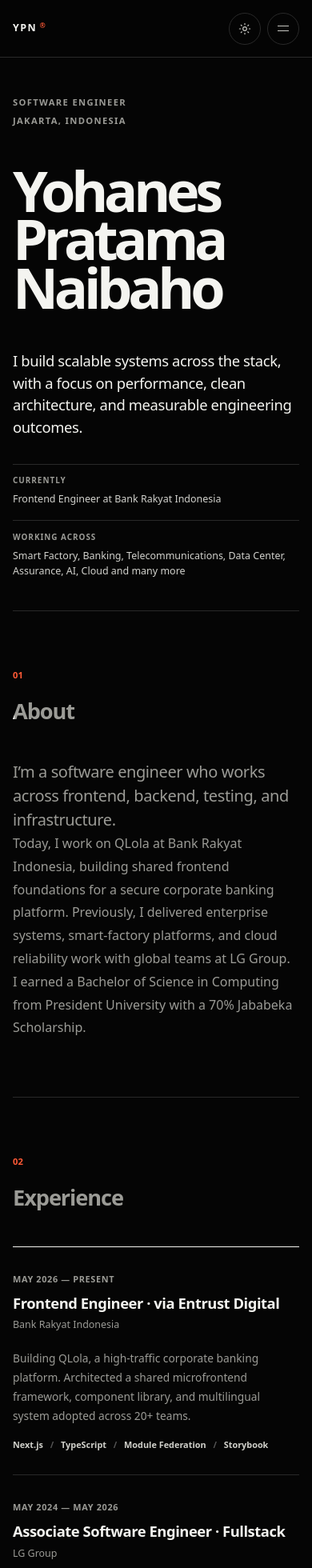
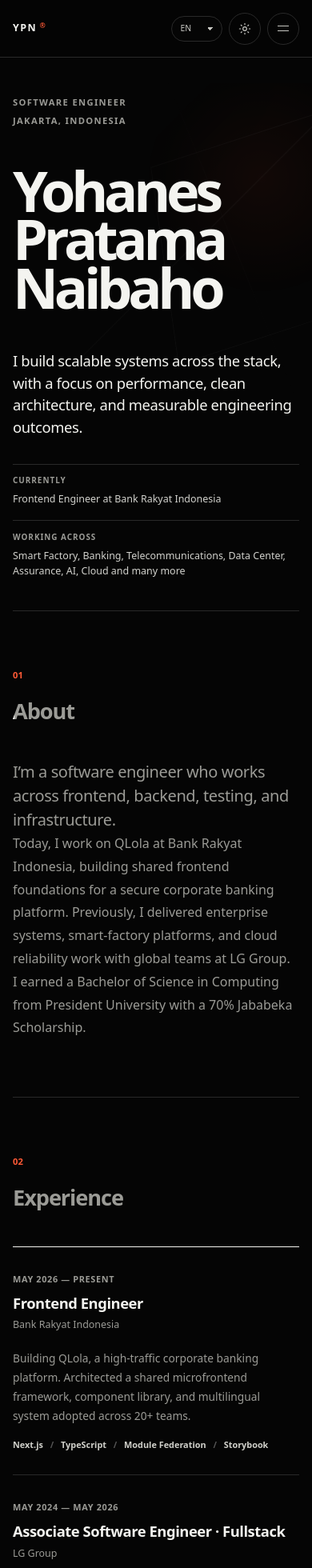
Before and after one commit to yohanesnaibaho303/v2, a React (Vite) app: page / in a window 390 px wide. Shown: the top 1960 px of the page at 80% size. Built offline with nearby package versions, Linux system fonts and the light colour scheme; a web font is replaced by a local one.

Commit message:
Improve mobile layout, geometry, and RTL content handling

```diff
--- a/src/App.jsx
+++ b/src/App.jsx
@@ -181,7 +181,7 @@ const contentTranslations = {
 const experience = [
   {
     period: 'May 2026 — Present',
-    role: 'Frontend Engineer · via Entrust Digital',
+    role: 'Frontend Engineer',
     company: 'Bank Rakyat Indonesia',
     summary: 'Building QLola, a high-traffic corporate banking platform. Architected a shared microfrontend framework, component library, and multilingual system adopted across 20+ teams.',
     tags: ['Next.js', 'TypeScript', 'Module Federation', 'Storybook'],
@@ -290,7 +290,7 @@ function SectionTitle({ words }) {
 }
 
 function TagList({ items, label }) {
-  return <ul className="tags" aria-label={label}>{items.map((item) => <li key={item}>{item}</li>)}</ul>
+  return <ul className="tags" dir="ltr" aria-label={label}>{items.map((item) => <li key={item}>{item}</li>)}</ul>
 }
 
 function App() {
@@ -330,14 +330,16 @@ function App() {
   }, [geometry])
 
   useEffect(() => {
+    const desktop = window.matchMedia('(min-width: 761px)')
     const animateOnReturn = () => {
-      if (document.visibilityState === 'visible') setGeometry((current) => (current + 1) % geometryCount)
+      if (desktop.matches && document.visibilityState === 'visible') setGeometry((current) => (current + 1) % geometryCount)
     }
     document.addEventListener('visibilitychange', animateOnReturn)
     return () => document.removeEventListener('visibilitychange', animateOnReturn)
   }, [])
 
   useEffect(() => {
+    const desktop = window.matchMedia('(min-width: 761px)')
     let previousY = window.scrollY
     const hero = atmosphere.current?.parentElement
     let wasBelowHero = hero ? previousY > hero.offsetTop + hero.offsetHeight * .75 : false
@@ -347,8 +349,8 @@ function App() {
       const distance = currentY - previousY
       const geometryThreshold = hero ? hero.offsetTop + hero.offsetHeight * .75 : Infinity
 
-      if (currentY > geometryThreshold) wasBelowHero = true
-      else if (wasBelowHero && distance < 0) {
+      if (desktop.matches && currentY > geometryThreshold) wasBelowHero = true
+      else if (desktop.matches && wasBelowHero && distance < 0) {
         setGeometry((current) => (current + 1) % geometryCount)
         wasBelowHero = false
       }
@@ -434,12 +436,7 @@ function App() {
         <dialog className="mobile-menu" id="mobile-menu" ref={mobileMenu} onClose={handleMenuClose} aria-label={copy.navigation}>
           <div className="mobile-menu-bar">
             <a className="wordmark" href="#top" aria-label={copy.home} onClick={closeMenu}>YPN<span>®</span></a>
-            <div className="mobile-menu-bar-actions">
-              <select className="language-select" value={language} onChange={({ target }) => setLanguage(target.value)} aria-label={copy.language}>
-                {languages.map(([value, label]) => <option value={value} key={value}>{label}</option>)}
-              </select>
-              <button className="menu-close" type="button" onClick={closeMenu} aria-label={copy.closeMenu} autoFocus><span /><span /></button>
-            </div>
+            <button className="menu-close" type="button" onClick={closeMenu} aria-label={copy.closeMenu} autoFocus><span /><span /></button>
           </div>
           <nav className="mobile-navigation" aria-label={copy.navigation}>
             <ol>
@@ -483,12 +480,12 @@ function App() {
           <section className="section-block" id="experience" aria-labelledby="experience-heading">
             <header className="section-heading"><p>02</p><h2 id="experience-heading"><SectionTitle words={copy.sections.experience} /></h2></header>
             <div className="section-content">
-              <div className="experience-list" dir="ltr">
+              <div className="experience-list">
                 {experience.map((item, index) => (
                   <article className="experience-item" key={`${item.company}-${item.period}`}>
                     <div className="experience-title">
-                      <p className="period">{item.period}</p>
-                      <div><h3>{item.role}</h3><p className="company">{item.company}</p></div>
+                      <p className="period" dir="ltr">{item.period}</p>
+                      <div dir="ltr"><h3>{item.role}</h3><p className="company">{item.company}</p></div>
                     </div>
                     <p className="summary" dir={contentDirection}>{localizedContent?.experience[index] ?? item.summary}</p>
                     <TagList items={item.tags} label={copy.technologies} />
@@ -501,13 +498,13 @@ function App() {
 
           <section className="section-block" id="work" aria-labelledby="work-heading">
             <header className="section-heading"><p>03</p><h2 id="work-heading"><SectionTitle words={copy.sections.work} /></h2></header>
-            <div className="section-content project-list" dir="ltr">
+            <div className="section-content project-list">
               {projects.map((project, index) => (
                 <article className="project-row" key={project.title}>
-                  <p className="project-number">0{index + 1}</p>
+                  <p className="project-number" dir="ltr">0{index + 1}</p>
                   <div className="project-copy">
                     <p className="project-type" dir={contentDirection}>{localizedContent?.projectTypes[index] ?? project.type}</p>
-                    <h3>{project.href ? <a href={project.href} target="_blank" rel="noreferrer">{project.title} <span>↗</span></a> : project.title}</h3>
+                    <h3 dir="ltr">{project.href ? <a href={project.href} target="_blank" rel="noreferrer">{project.title} <span>↗</span></a> : project.title}</h3>
                     <p className="summary" dir={contentDirection}>{localizedContent?.projects[index] ?? project.description}</p>
                     <TagList items={project.tags} label={copy.technologies} />
                   </div>
@@ -518,11 +515,11 @@ function App() {
 
           <section className="section-block" id="skills" aria-labelledby="skills-heading">
             <header className="section-heading"><p>04</p><h2 id="skills-heading"><SectionTitle words={copy.sections.skills} /></h2></header>
-            <div className="section-content skill-grid" dir="ltr">
+            <div className="section-content skill-grid">
               {skills.map((skill, index) => (
                 <div className="skill-group" key={skill.group}>
                   <h3 dir={contentDirection}>{localizedContent?.skillGroups[index] ?? skill.group}</h3>
-                  <p>{skill.items.join(', ')}</p>
+                  <p dir="ltr">{skill.items.join(', ')}</p>
                 </div>
               ))}
             </div>
--- a/src/index.css
+++ b/src/index.css
@@ -215,6 +215,10 @@ nav a, .header-email { color: var(--secondary); font-size: .72rem; font-weight:
   from { opacity: 0; transform: scale(.96) rotate(-4deg); }
   to { opacity: .9; transform: scale(1) rotate(0deg); }
 }
+@keyframes mobile-geometry-enter {
+  from { opacity: 0; }
+  to { opacity: .35; }
+}
 @supports (animation-timeline: scroll()) {
   .hero-orbits {
     animation: hero-orbits-scroll linear both;
@@ -302,7 +306,7 @@ h1 span:last-child { margin-inline-start: clamp(1rem, 8vw, 6rem); }
 .project-row { display: grid; grid-template-columns: 4rem 1fr; gap: 1.5rem; padding: 2.5rem 0; border-bottom: 1px solid var(--line); }
 .project-number, .project-type { color: var(--muted); font-size: .65rem; font-weight: 650; letter-spacing: .08em; text-transform: uppercase; }
 .project-copy h3 { margin: .6rem 0 .8rem; color: var(--paper); font-size: clamp(1.45rem, 3vw, 2.15rem); font-weight: 520; letter-spacing: -.04em; }
-.project-copy .summary, .project-copy .tags { margin-left: 0; }
+.project-copy .summary, .project-copy .tags { margin-inline-start: 0; }
 
 .skill-grid { display: grid; grid-template-columns: 1fr 1fr; border-top: 1px solid var(--paper); }
 .skill-group { padding-block: 2rem; padding-inline: 0 2rem; border-bottom: 1px solid var(--line); }
@@ -329,7 +333,7 @@ footer { min-height: 11rem; display: grid; grid-template-columns: 1fr auto auto;
   .site-header { height: 4.5rem; }
   .header-inner { grid-template-columns: 1fr auto; column-gap: .75rem; }
   .header-inner, main, footer { width: calc(100% - 2rem); }
-  .header-inner > nav, .header-actions > .language-select, .header-email, .header-divider { display: none; }
+  .header-inner > nav, .header-email, .header-divider { display: none; }
   .header-actions { gap: .5rem; }
   .theme-toggle { width: 2.5rem; height: 2.5rem; }
   .menu-toggle { position: relative; display: grid; transition: color 160ms ease, border-color 160ms ease, transform 120ms var(--ease-out); }
@@ -352,7 +356,6 @@ footer { min-height: 11rem; display: grid; grid-template-columns: 1fr auto auto;
   @starting-style { .mobile-menu[open] { opacity: 0; transform: translateY(-8px); } }
   .mobile-menu::backdrop { background: rgba(0, 0, 0, .45); }
   .mobile-menu-bar { flex: 0 0 4.5rem; width: calc(100% - 2rem); margin-inline: auto; display: flex; align-items: center; justify-content: space-between; border-bottom: 1px solid var(--line); }
-  .mobile-menu-bar-actions { display: flex; align-items: center; gap: .5rem; }
   .menu-close { position: relative; display: grid; transition: color 160ms ease, border-color 160ms ease, transform 120ms var(--ease-out); }
   .mobile-navigation { width: calc(100% - 2rem); margin-inline: auto; display: block; }
   .mobile-navigation ol { display: block; margin: 0; padding: 2rem 0 0; }
@@ -361,7 +364,27 @@ footer { min-height: 11rem; display: grid; grid-template-columns: 1fr auto auto;
   .mobile-navigation a > span { color: var(--accent); font-size: .65rem; font-weight: 700; letter-spacing: .05em; }
   .mobile-menu-footer { width: calc(100% - 2rem); margin: auto auto 0; padding: 1.5rem 0 2rem; display: flex; justify-content: flex-end; color: var(--secondary); font-size: .72rem; text-transform: uppercase; letter-spacing: .08em; }
   .hero { min-height: auto; padding: 3rem 0 2.5rem; scroll-margin-top: 4.5rem; }
-  .hero-atmosphere { display: none; }
+  .hero-atmosphere {
+    display: block;
+    inset: 2rem -1rem 38% 24%;
+    mask-image: linear-gradient(135deg, transparent 5%, #000 42%, #000 82%, transparent);
+  }
+  .hero-orbits { animation: none; transform: none; }
+  .geometry-layer[data-geometry] {
+    opacity: .35;
+    transform: none;
+    animation: mobile-geometry-enter 400ms ease-out both;
+    background:
+      linear-gradient(135deg, transparent 49.75%, var(--hero-line) 50%, transparent 50.25%),
+      linear-gradient(68deg, transparent 59.8%, var(--hero-grid) 60%, transparent 60.2%),
+      radial-gradient(circle at 78% 30%, var(--hero-accent), transparent 42%);
+  }
+  .geometry-layer[data-geometry]::before {
+    inset: 18% -12% 20% 34%;
+    border-radius: 0;
+    transform: rotate(-18deg) skewX(-10deg);
+  }
+  .geometry-layer[data-geometry]::after { display: none; }
   .hero-kicker { align-items: flex-start; flex-direction: column; gap: .4rem; }
   h1 { margin: 3rem 0; font-size: clamp(3.7rem, 18vw, 6rem); line-height: .86; }
   h1 span:last-child { margin-inline-start: 0; }
```
